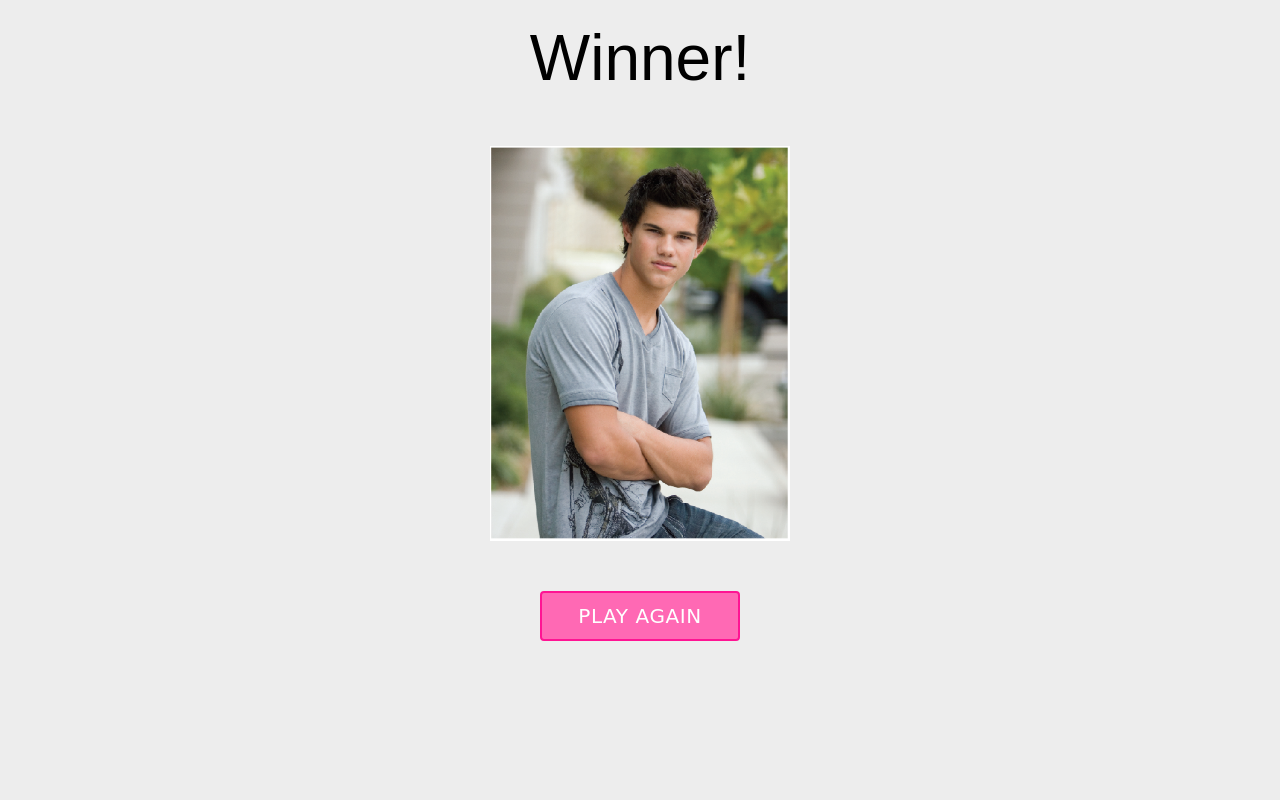
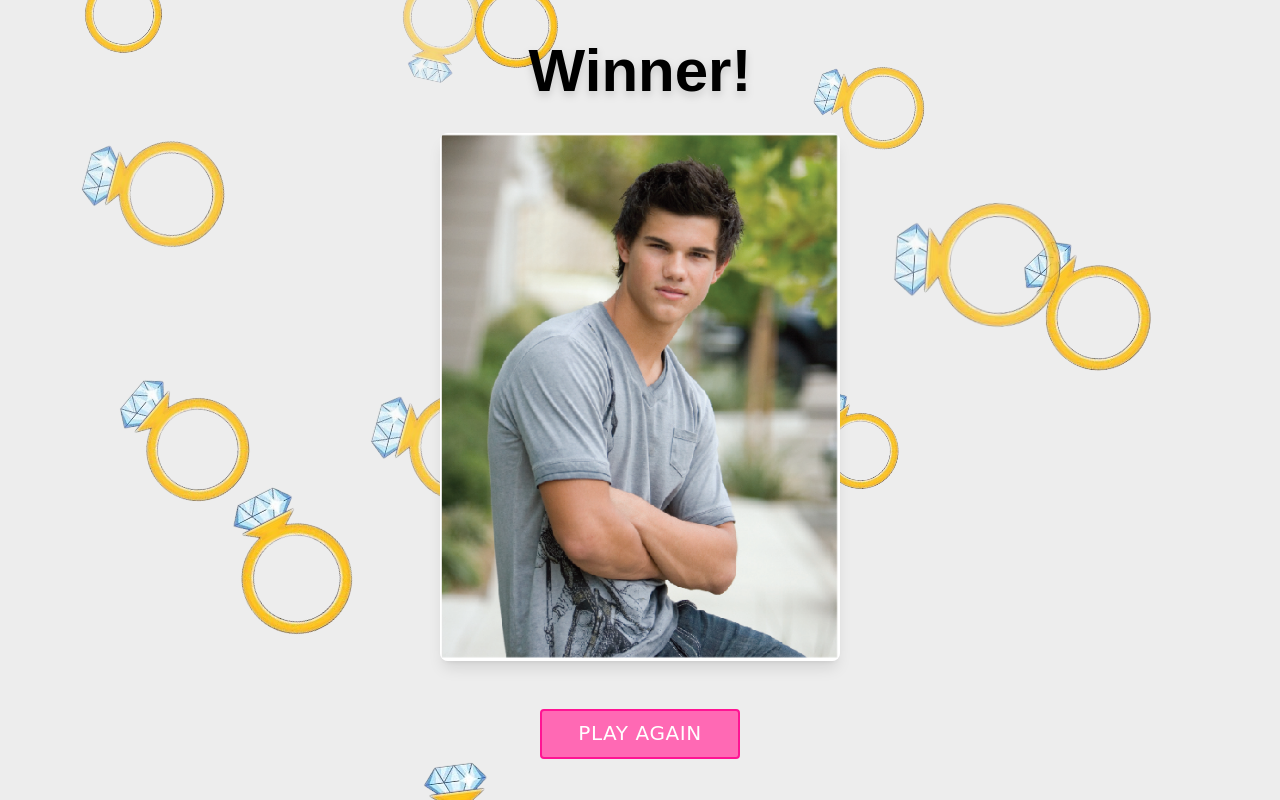
Before and after one commit to czurmuhl/whod-you-rather, a Next.js app: page /winner in a window 1280 px wide. Built offline with nearby package versions, Linux system fonts and the light colour scheme.

Commit message:
add ring animation

```diff
--- a/src/pages/winner.tsx
+++ b/src/pages/winner.tsx
@@ -1,10 +1,10 @@
+"use client";
 import Image from 'next/image'
 import PlayButton from '@/components/PlayButton';
 import Link from 'next/link'
 import { useState, useEffect } from 'react';
 
-export default function Winner(){
-
+export default function Winner() {
     const hotPink: string = '#FF69B4'
     const darkerPink: string = '#FF1493'
     const lightHotPink: string = '#FF69B4'
@@ -17,45 +17,87 @@ export default function Winner(){
         }
     }, []);
 
-    return(
+    const numRings = 30;  // Adjust the number of rings (images)
+
+    return (
         <>
-            <div className="text-center mt-[10px]">
-                <h1 style={{
-                            fontSize: "400%",
-                            color: "black",
-                            fontFamily: "Arial",
-                            }}>Winner!</h1>
-            </div>
+            {/* Raining Rings in Background */}
+            <div className="relative min-h-screen flex justify-center items-center overflow-hidden">
+                {/* Render falling engagement rings */}
+                {Array.from({ length: numRings }).map((_, i) => (
+                    <img
+                        key={i}
+                        src="/images/engagement_ring.jpg"
+                        alt="Engagement Ring"
+                        className="absolute opacity-70 animate-fall"
+                        style={{
+                            top: `${Math.random() * -100}vh`, // Start off-screen
+                            left: `${Math.random() * 100}vw`,
+                            width: `${Math.random() * 150 + 50}px`, // Random size
+                            animationDuration: `${Math.random() * 5 + 5}s`, // Random fall speed
+                            animationDelay: `${Math.random() * 2}s`,
+                        }}
+                    />
+                ))}
 
-            <div id="winnerImage" className="flex justify-center items-center mt-[40px]">
+                {/* Winner Content */}
+                <div className="z-10 text-center">
+                    <h1 className="text-6xl font-bold text-black drop-shadow-lg">
+                        Winner!
+                    </h1>
+
+                    {/* Winner Image */}
+                    <div id="winnerImage" className="flex justify-center items-center mt-8">
                         {image ? (
-                    <Image className="text-center" src={image} alt="Winner" width={300} height={300} />
-
+                            <Image className="rounded-lg shadow-lg" src={image} alt="Winner" width={400} height={400} />
                         ) : (
-                   <Image src="/images/men/19.jpg" alt="Winner" width={300} height={300} />
+                            <Image className="rounded-lg shadow-lg" src="/images/men/19.jpg" alt="Winner" width={400} height={400} />
                         )}
                     </div>
 
-            <div id="playAgain" className="flex justify-center items-center mt-[50px]">
+                    {/* Play Again Button */}
+                    <div id="playAgain" className="mt-12">
                         <Link href="/selection">
-                    <PlayButton className="text-center"
+                            <PlayButton
+                                className="text-center"
                                 text="PLAY AGAIN"
                                 sx={{
                                     backgroundColor: hotPink,
-                                color: '#FFFFFF', // White text color
-                                border: '2px solid #FF1493', // Border color
+                                    color: '#FFFFFF',
+                                    border: '2px solid #FF1493',
                                     width: "200px",
                                     height: "50px",
                                     fontSize: "20px",
                                     fontFamily: "Comic Sans MS",
                                     '&:hover': {
                                         backgroundColor: darkerPink,
-                                    borderColor: lightHotPink, // Change border color on hover (light hot pink)
+                                        borderColor: lightHotPink,
                                     },
-                            }}/>
+                                }}
+                            />
                         </Link>
+                    </div>
+                </div>
+
+                {/* Animation Styles */}
+                <style jsx>{`
+                    @keyframes fall {
+                        0% {
+                            transform: translateY(-100vh) rotate(0deg);
+                            opacity: 0;
+                        }
+                        100% {
+                            transform: translateY(100vh) rotate(360deg);
+                            opacity: 1;
+                        }
+                    }
+                    .animate-fall {
+                        animation-name: fall;
+                        animation-timing-function: linear;
+                        animation-iteration-count: infinite;
+                    }
+                `}</style>
             </div>
         </>
     )
-
 }
```
Also changed, not shown: public/images/engagement_ring.jpg (added). Lines whose indentation alone changed are shown as unchanged.
